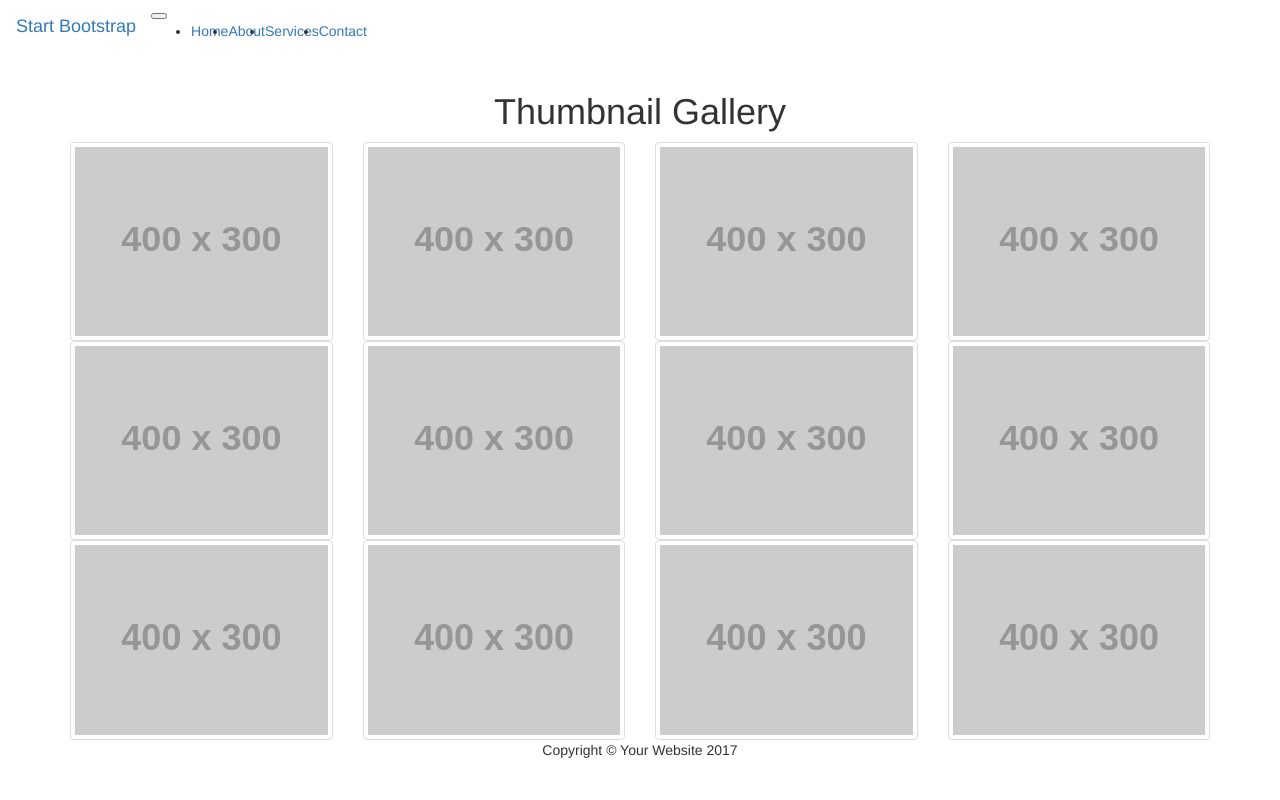
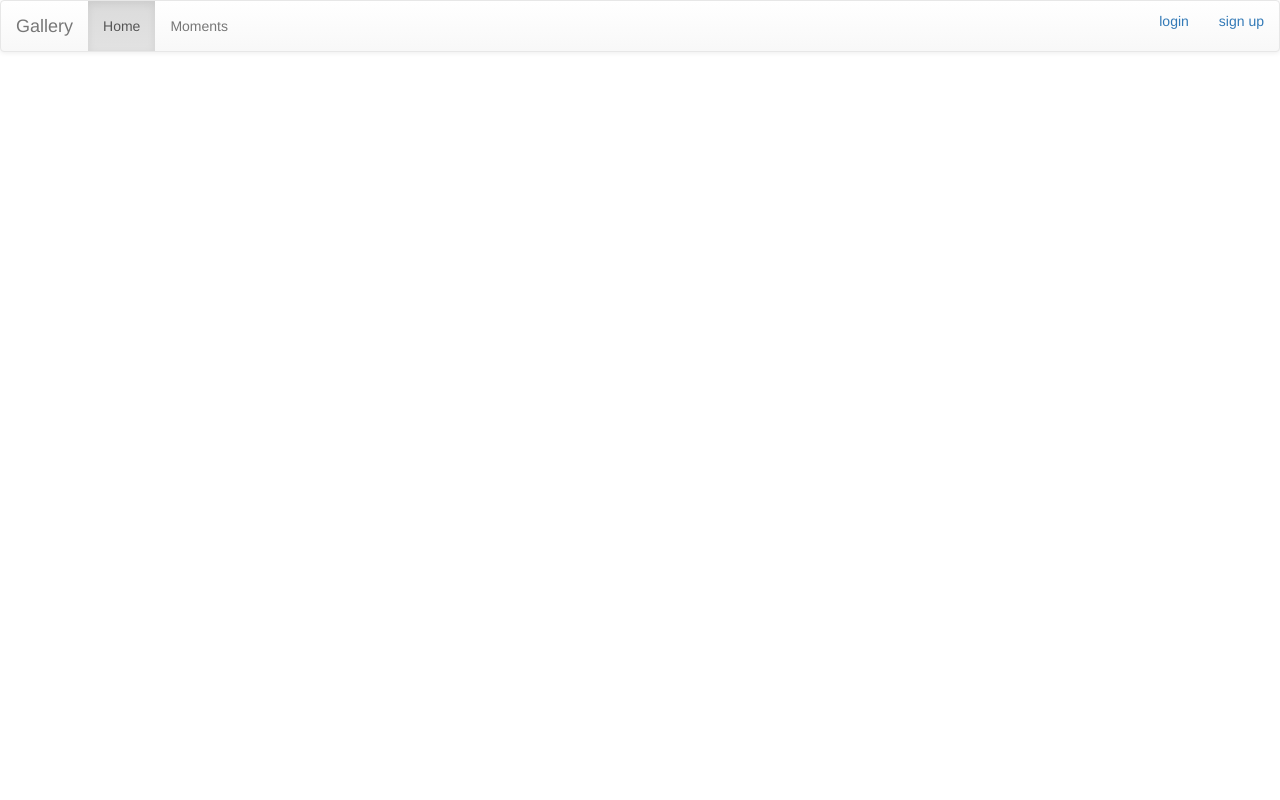
Before and after one commit to WeihaoXu/PhotoShareWeb, a Django app: template photo/templates/photo/gallery.html in a window 1280 px wide. Run offline with Django 3.2, Linux system fonts and the light colour scheme; the template is opened without the code that fills it: values that come from a table or form of the project are taken from there, others are empty; tables that the repository leaves empty hold one stand-in row (values such as "Sample post"); grey boxes labelled with a size stand in for pictures from a placeholder-image service; some libraries are stand-ins or nearby versions.

Commit message:
solved stream id design. The query of foreign key need to be studied

```diff
--- a/photo/forms.py
+++ b/photo/forms.py
@@ -23,6 +23,7 @@ class CreateStreamForm(forms.Form):
 	name = forms.CharField(max_length=254)
 	description = forms.CharField(widget=forms.Textarea)
 	cover = forms.ImageField()
+	public = forms.BooleanField()
 
 
 
--- a/photo/models.py
+++ b/photo/models.py
@@ -30,13 +30,15 @@ def update_user_profile(sender, instance, created, **kwargs):
 
 
 class Stream(models.Model):
-	def Stream(name, cover_img, owner, description = ""):
+	def Stream(name, cover_img, owner, description, is_public):
 		self.name = name
 		self.cover_img = cover_img
 		self.owner = owner
+		self.is_public = is_public
+	name = models.CharField(max_length=50, blank=False) #blank is default false
 	cover_img = models.ImageField(upload_to='cover_imgs/', blank=True)
-	name = models.CharField(max_length=50, blank=False) #blank is default false
 	description = models.TextField(max_length=500, blank=True)
+	is_public = models.BooleanField(default=False)
 	create_date = models.DateField(auto_now_add=True)
 	# if null==true, django will store empty values as NULL in the database. Default False
 	update_date = models.DateField(null=False, auto_now_add=True)
--- a/photo/templates/photo/base.html
+++ b/photo/templates/photo/base.html
@@ -25,7 +25,7 @@
 	<nav class="navbar navbar-default">
 		<div class="container-fluid">
 			<div class="navbar-header">
-				<a class="navbar-brand" href="#"> Gallery </a>
+				<a class="navbar-brand" href="{% url 'home' %}"> Gallery </a>
 			</div>
 			<ul class="nav navbar-nav">
 				<li class="active"> <a href="#"> Home </a></li>
--- a/photo/templates/photo/gallery.html
+++ b/photo/templates/photo/gallery.html
@@ -1,134 +1,13 @@
-<!DOCTYPE html>
-<html lang="en">
+{% extends 'photo/base.html' %}
 
-<head>
+{% block title %}
+<title> {{stream.name}} </title>
+{% endblock %}
 
-    <meta charset="utf-8">
-    <meta name="viewport" content="width=device-width, initial-scale=1, shrink-to-fit=no">
-    <meta name="description" content="">
-    <meta name="author" content="">
 
-    <title>Thumbnail Gallery - Start Bootstrap Template</title>
+{% block content %}
 
-    <!-- Bootstrap core CSS -->
-    <link href="vendor/bootstrap/css/bootstrap.min.css" rel="stylesheet">
 
-    <!-- Custom styles for this template -->
-    <link href="css/thumbnail-gallery.css" rel="stylesheet">
 
-</head>
 
-<body>
-
-    <!-- Navigation -->
-    <nav class="navbar navbar-expand-lg navbar-dark bg-dark fixed-top">
-        <a class="navbar-brand" href="#">Start Bootstrap</a>
-        <button class="navbar-toggler" type="button" data-toggle="collapse" data-target="#navbarResponsive" aria-controls="navbarResponsive" aria-expanded="false" aria-label="Toggle navigation">
-            <span class="navbar-toggler-icon"></span>
-        </button>
-        <div class="collapse navbar-collapse" id="navbarResponsive">
-            <ul class="navbar-nav ml-auto">
-                <li class="nav-item active">
-                    <a class="nav-link" href="#">Home <span class="sr-only">(current)</span></a>
-                </li>
-                <li class="nav-item">
-                    <a class="nav-link" href="#">About</a>
-                </li>
-                <li class="nav-item">
-                    <a class="nav-link" href="#">Services</a>
-                </li>
-                <li class="nav-item">
-                    <a class="nav-link" href="#">Contact</a>
-                </li>
-            </ul>
-        </div>
-    </nav>
-
-    <!-- Page Content -->
-    <div class="container">
-
-        <h1 class="my-4 text-center text-lg-left">Thumbnail Gallery</h1>
-
-        <div class="row text-center text-lg-left">
-
-            <div class="col-lg-3 col-md-4 col-xs-6">
-                <a href="#" class="d-block mb-4 h-100">
-                    <img class="img-fluid img-thumbnail" src="http://placehold.it/400x300" alt="">
-                </a>
-            </div>
-            <div class="col-lg-3 col-md-4 col-xs-6">
-                <a href="#" class="d-block mb-4 h-100">
-                    <img class="img-fluid img-thumbnail" src="http://placehold.it/400x300" alt="">
-                </a>
-            </div>
-            <div class="col-lg-3 col-md-4 col-xs-6">
-                <a href="#" class="d-block mb-4 h-100">
-                    <img class="img-fluid img-thumbnail" src="http://placehold.it/400x300" alt="">
-                </a>
-            </div>
-            <div class="col-lg-3 col-md-4 col-xs-6">
-                <a href="#" class="d-block mb-4 h-100">
-                    <img class="img-fluid img-thumbnail" src="http://placehold.it/400x300" alt="">
-                </a>
-            </div>
-            <div class="col-lg-3 col-md-4 col-xs-6">
-                <a href="#" class="d-block mb-4 h-100">
-                    <img class="img-fluid img-thumbnail" src="http://placehold.it/400x300" alt="">
-                </a>
-            </div>
-            <div class="col-lg-3 col-md-4 col-xs-6">
-                <a href="#" class="d-block mb-4 h-100">
-                    <img class="img-fluid img-thumbnail" src="http://placehold.it/400x300" alt="">
-                </a>
-            </div>
-            <div class="col-lg-3 col-md-4 col-xs-6">
-                <a href="#" class="d-block mb-4 h-100">
-                    <img class="img-fluid img-thumbnail" src="http://placehold.it/400x300" alt="">
-                </a>
-            </div>
-            <div class="col-lg-3 col-md-4 col-xs-6">
-                <a href="#" class="d-block mb-4 h-100">
-                    <img class="img-fluid img-thumbnail" src="http://placehold.it/400x300" alt="">
-                </a>
-            </div>
-            <div class="col-lg-3 col-md-4 col-xs-6">
-                <a href="#" class="d-block mb-4 h-100">
-                    <img class="img-fluid img-thumbnail" src="http://placehold.it/400x300" alt="">
-                </a>
-            </div>
-            <div class="col-lg-3 col-md-4 col-xs-6">
-                <a href="#" class="d-block mb-4 h-100">
-                    <img class="img-fluid img-thumbnail" src="http://placehold.it/400x300" alt="">
-                </a>
-            </div>
-            <div class="col-lg-3 col-md-4 col-xs-6">
-                <a href="#" class="d-block mb-4 h-100">
-                    <img class="img-fluid img-thumbnail" src="http://placehold.it/400x300" alt="">
-                </a>
-            </div>
-            <div class="col-lg-3 col-md-4 col-xs-6">
-                <a href="#" class="d-block mb-4 h-100">
-                    <img class="img-fluid img-thumbnail" src="http://placehold.it/400x300" alt="">
-                </a>
-            </div>
-        </div>
-
-    </div>
-    <!-- /.container -->
-
-    <!-- Footer -->
-    <footer class="py-5 bg-dark">
-        <div class="container">
-            <p class="m-0 text-center text-white">Copyright &copy; Your Website 2017</p>
-        </div>
-        <!-- /.container -->
-    </footer>
-
-    <!-- Bootstrap core JavaScript -->
-    <script src="vendor/jquery/jquery.min.js"></script>
-    <script src="vendor/popper/popper.min.js"></script>
-    <script src="vendor/bootstrap/js/bootstrap.min.js"></script>
-
-</body>
-
-</html>
+{% endblock %}
--- a/photo/urls.py
+++ b/photo/urls.py
@@ -5,10 +5,11 @@ import django.contrib.auth.views as auth_views
 
 urlpatterns = [
 	url(r'^$', views.index, name='index'),
-	url(r'^home/', views.home, name='home'),
+	url(r'^home/', views.Home.as_view(), name='home'),
 	url(r'^signup/', views.Signup.as_view(), name='signup'),
 	url(r'^login/',  views.Login.as_view(), name='login'),
 	url(r'^logout/', views.Logout.as_view(), name='logout'),
 	url(r'^create_stream/', views.CreateStream.as_view(), name='create_stream'),
 	url(r'^upload/', views.UploadImg.as_view(), name='upload'),
+	url(r'^gallery/(?P<stream_id>[0-9]+)$', views.Gallery.as_view(), name='gallery'),
 ]
```
Also changed, not shown: photo/templates/photo/home.html (+8 -16 lines), photo/templates/photo/signup.html (+1 -13 lines), photo/views.py (+28 -12 lines), photo/migrations/0009_stream_shared.py (added), photo/migrations/0010_auto_20170821_0838.py (added).
